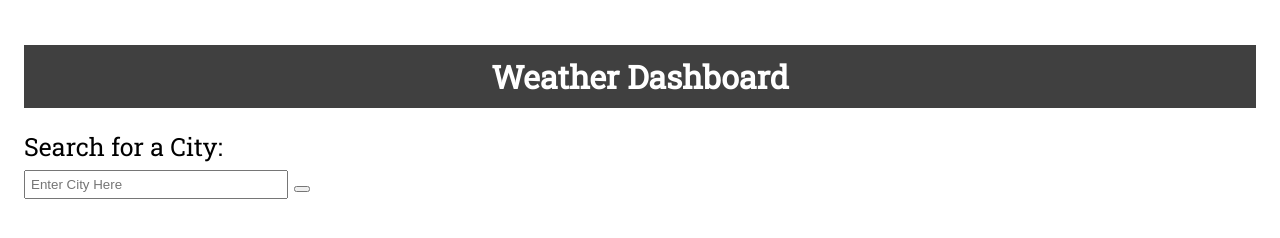
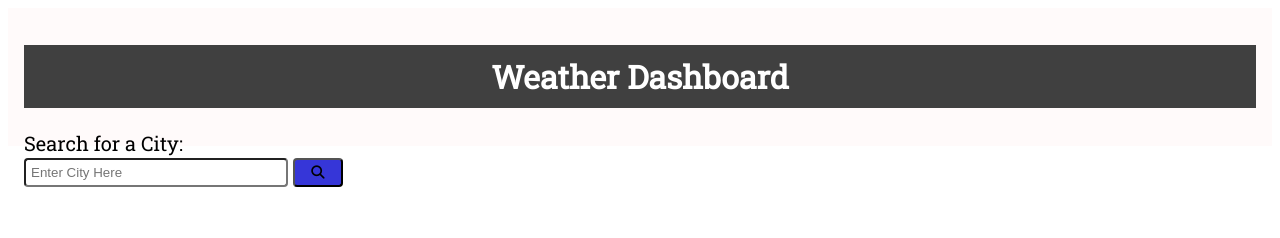
Before and after one commit to mloibner/Weather-Dashboard, a plain HTML site: page index.html in a window 1280 px wide. Drawn offline with nearby package versions, Linux system fonts and the light colour scheme.

Commit message:
Saving progress to HTML and CCSS, JS started

```diff
--- a/index.html
+++ b/index.html
@@ -12,11 +12,11 @@
 <body>
     <div class="container">
         <h1 id="header">Weather Dashboard</h1>
-        <div>
+        <div class="cityDiv">
             <form action="submit" class="form"> Search for a City:
                 <br>
                 <input type="text" id="cityInput" class="cityInput" placeholder="Enter City Here">
-                <button id="button" class="button"></button>
+                <button id="button" class="button"><i class="fas fa-search"></i></button>
             </form>
             <div id="cityList">
 
@@ -30,5 +30,9 @@
         </div>
     </div>
     <script href="script.js"></script>
+    <script
+  src="https://code.jquery.com/jquery-3.5.1.min.js"
+  integrity="sha256-9/aliU8dGd2tb6OSsuzixeV4y/faTqgFtohetphbbj0="
+  crossorigin="anonymous"></script>
 </body>
 </html>
--- a/style.css
+++ b/style.css
@@ -2,6 +2,7 @@
     position: flex;
     padding: 1rem;
     font-family: 'Roboto Slab', serif;
+    background-color: snow;
 }
 #header {
     background-color: #404040;
@@ -11,9 +12,20 @@
     color: white;
 }
 .form {
-    font-size: 25px;
+    font-size: 20px;
+    float: left;
 }
 .cityInput{
     padding: 5px;
     min-width: 250px;
+    border-radius: 0.25rem;
 }
+.button {
+    padding: 5px;
+    min-width: 50px;
+    background-color: rgb(54, 54, 216);
+    border-radius: 0.25rem;
+}
+.button:hover{
+    opacity: 60%;
+}
```
Also changed, not shown: script.js (+30 -0 lines).
